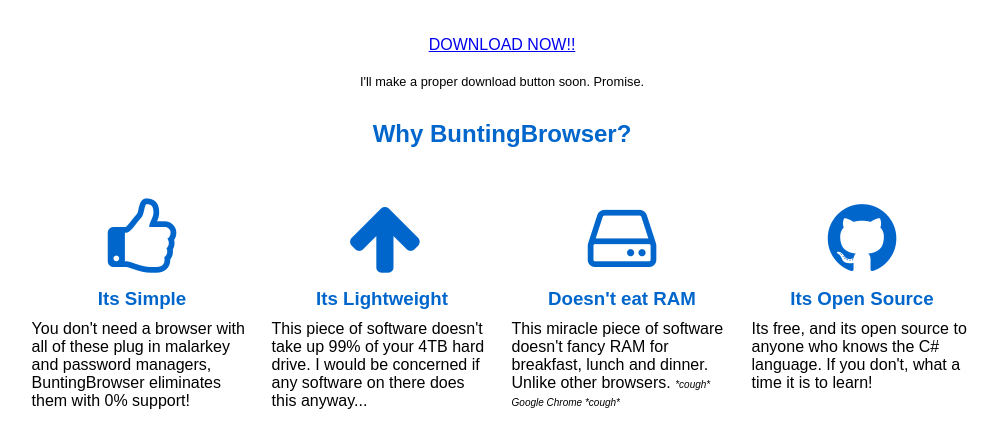
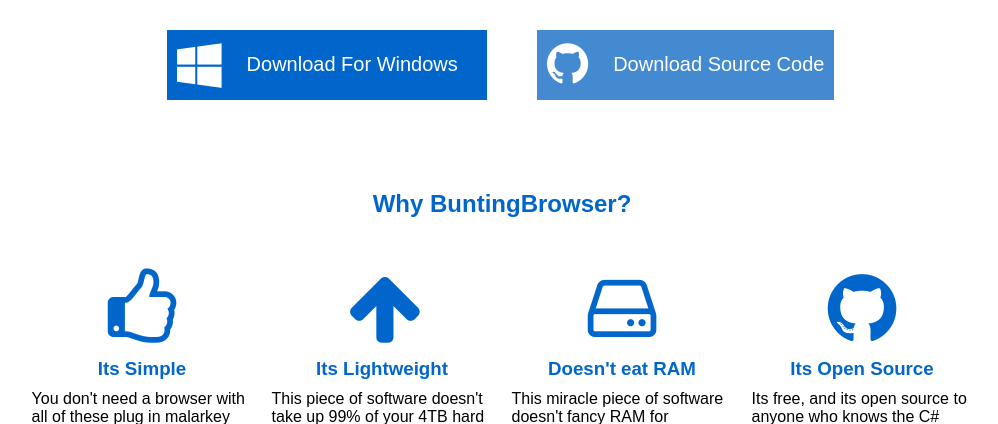
Before and after one commit to sambunting/BuntingBrowserWeb, a PHP site: page / in a window 1280 px wide. Shown: the part 638-1062 px from the top of the page, without its empty margins (138-1136 px from the left). Run offline with PHP 8.4, Linux system fonts and the light colour scheme.

Commit message:
Added propper download buttons

```diff
--- a/css/main.css
+++ b/css/main.css
@@ -19,6 +19,50 @@ h1#title {
 .text-center {
 	text-align: center;
 	margin-top: -30px;
+}
+
+.big-button {
+	padding: 10px;
+	height: 50px;
+}
+
+#download-links {
+	width: 670px;
+	margin: 0 auto;
+	margin-top: 30px;
+	margin-bottom: 90px;
+}
+
+#download-links:after {
+	content: '';
+	display: block;
+	clear: both;
+}
+
+.big-button.main-download {
+	background-color: #0066cc;
+	color: #ffffff;
+	height: 50px;
+	width: 300px;
+	float: left;
+}
+
+.big-button.source-download {
+	background-color: #438AD1;
+	color: #ffffff;
+	margin-left: 50px;
+	float: left;
+}
+
+.big-button i {
+	float: left;
+}
+
+.big-button p {
+	float: left;
+	margin-top: 13px;
+	margin-left: 25px;
+	font-size: 20px;
 }
 
 #title-block {
--- a/index.php
+++ b/index.php
@@ -20,7 +20,17 @@
 			<img src="img/screenshots/screenshot3.png">
 		</div>
 
-		<p id="download-text"><br><br><a href="https://github.com/sambunting/BuntingBrowser/archive/master.zip">DOWNLOAD NOW!!</a><br><br><small>I'll make a proper download button soon. Promise.</small></p>
+		<div id="download-links">
+			<a href="https://github.com/sambunting/BuntingBrowser/archive/master.zip"><div class="big-button main-download">
+				<i class="fa fa-3x fa-windows" aria-hidden="true"></i>
+				<p>Download For Windows</p>
+			</div></a>
+
+			<a href="https://github.com/sambunting/BuntingBrowser/"><div class="big-button source-download">
+				<i class="fa fa-3x fa-github" aria-hidden="true"></i>
+				<p>Download Source Code</p>
+			</div></a>
+		</div>
 
 		<div id="section-why" class="section container">
 			<h2>Why BuntingBrowser?</h2>
```
